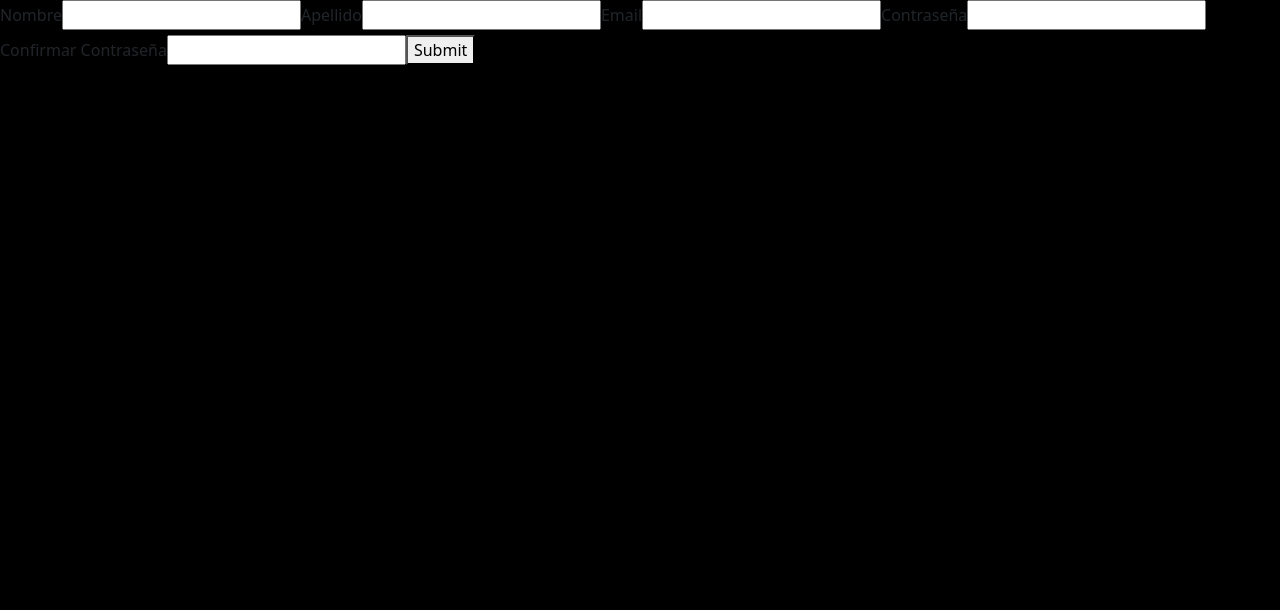
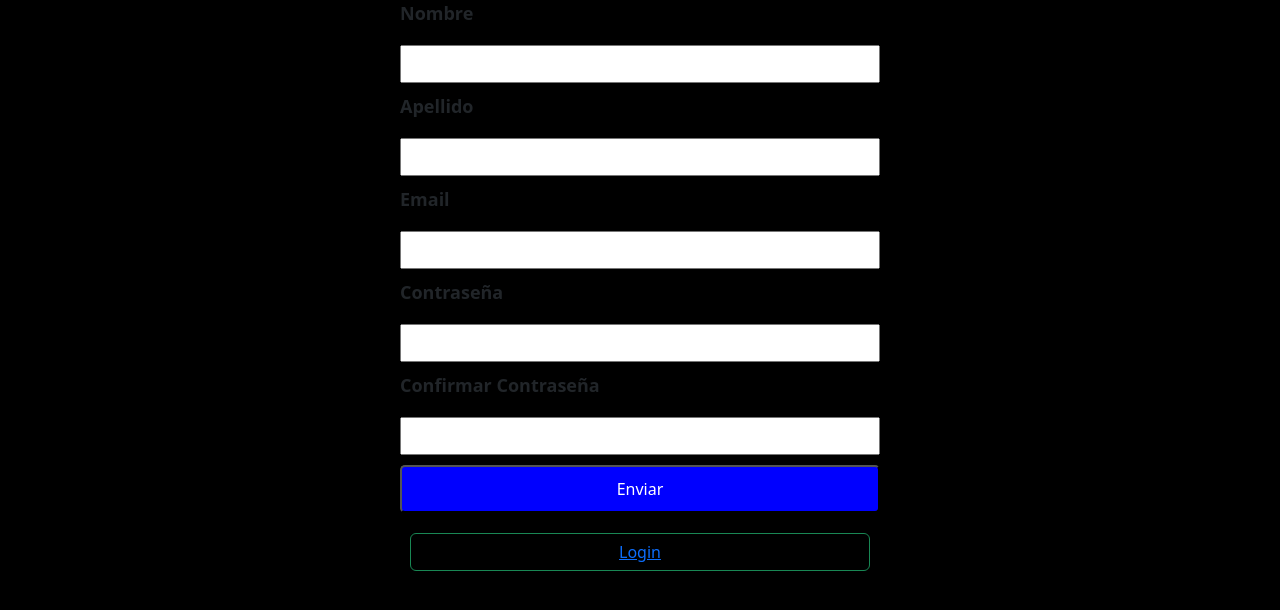
Before and after one commit to academia-geek/demo-day-projects-sdh-sports, a React (Create React App) app: page /register in a window 1280 px wide. Shown: the top 610 px of the page. Built offline with nearby package versions, Linux system fonts and the light colour scheme; no server answers.

Commit message:
Register tsx

```diff
--- a/src/Components/Register.js
+++ /dev/null
@@ -1,78 +0,0 @@
-import { Field, Form, Formik } from "formik";
-import React from "react";
-import { FormLabel } from "react-bootstrap";
-import * as Yup from "yup";
-
-const RegisterFormik = () => {
-  const SignupSchema = Yup.object().shape({
-    firstName: Yup.string()
-      .min(2, "NO cumple con el número min de caracteres")
-      .max(50, "Excede el máximo")
-      .required("Este campo es requerido"),
-    lastName: Yup.string()
-      .min(2, "NO cumple con el número min de caracteres")
-      .max(50, "Excede el máximo")
-      .required("Este campo es requerido"),
-    email: Yup.string().email("Invalid email").required("Required"),
-    pass: Yup.string()
-      .min(6, "pass muy corto")
-      .max(10, "Excede el máximo")
-      .oneOf([Yup.ref("pass2"), "Los password No coinciden"])
-      .required("Required"),
-    pass2: Yup.string()
-      .min(6, "Pass muy corto")
-      .max(10, "Excede el máximo")
-      .oneOf([Yup.ref("pass"), "Los password No coinciden"])
-      .required("Required"),
-  });
-  return (
-    <div>
-      <Formik
-        initialValues={{
-          firstName: "",
-          lastName: "",
-          email: "",
-          pass: "",
-          pass2: "",
-        }}
-        validationSchema={SignupSchema}
-        onSubmit={(values) => {
-          // same shape as initial values
-          console.log(values);
-        }}
-      >
-        {({ errors, touched }) => (
-          <Form>
-            <FormLabel>Nombre</FormLabel>
-            <Field name="firstName" />
-            {errors.firstName && touched.firstName ? (
-              <div>{errors.firstName}</div>
-            ) : null}
-
-            <FormLabel>Apellido</FormLabel>
-            <Field name="lastName" />
-            {errors.lastName && touched.lastName ? (
-              <div>{errors.lastName}</div>
-            ) : null}
-
-            <FormLabel>Email</FormLabel>
-            <Field name="email" type="email" />
-            {errors.email && touched.email ? <div>{errors.email}</div> : null}
-
-            <FormLabel>Contraseña</FormLabel>
-            <Field name="pass" type="pass" />
-            {errors.pass && touched.email ? <div>{errors.pass}</div> : null}
-
-            <FormLabel>Confirmar Contraseña</FormLabel>
-            <Field name="pass2" type="pass2" />
-            {errors.pass2 && touched.email ? <div>{errors.pass2}</div> : null}
-
-            <button type="submit">Submit</button>
-          </Form>
-        )}
-      </Formik>
-    </div>
-  );
-};
-
-export default RegisterFormik;
--- /dev/null
+++ b/src/Components/Register.tsx
@@ -0,0 +1,105 @@
+import React from "react";
+import { Button, FormLabel } from "react-bootstrap";
+import { useDispatch } from "react-redux";
+import { Link } from "react-router-dom";
+import { Field, Form, Formik, FormikHelpers } from "formik";
+import * as Yup from "yup";
+import { actionRegisterAsync } from "../Redux/actions/actionsRegister";
+
+interface FormValues {
+  firstName: string;
+  lastName: string;
+  email: string;
+  pass: string;
+  pass2: string;
+}
+
+const RegisterFormik = () => {
+  const SignupSchema = Yup.object().shape({
+    firstName: Yup.string()
+      .min(2, "NO cumple con el número min de caracteres")
+      .max(50, "Excede el máximo")
+      .required("Este campo es requerido"),
+    lastName: Yup.string()
+      .min(2, "NO cumple con el número min de caracteres")
+      .max(50, "Excede el máximo")
+      .required("Este campo es requerido"),
+    email: Yup.string().email("Invalid email").required("Required"),
+    pass: Yup.string()
+      .min(6, "pass muy corto")
+      .max(10, "Excede el máximo")
+      .oneOf([Yup.ref("pass2"), "Los password No coinciden"])
+      .required("Required"),
+    pass2: Yup.string()
+      .min(6, "Pass muy corto")
+      .max(10, "Excede el máximo")
+      .oneOf([Yup.ref("pass"), "Los password No coinciden"])
+      .required("Required"),
+  });
+
+  const dispatch:any = useDispatch();
+
+  const handleSubmit = async (
+    values: FormValues,
+  ) => {
+    console.log(values);
+    dispatch(actionRegisterAsync(
+      values.email,
+      values.pass,
+      values.firstName,
+      values.lastName
+    ))}
+
+  return (
+    <div style={{
+      margin: '0 400px'
+    }}>
+    <Formik
+      initialValues={{
+        firstName: "",
+        lastName: "",
+        email: "",
+        pass: "",
+        pass2: "",
+      }}
+      validationSchema={SignupSchema}
+      onSubmit={handleSubmit}
+    >
+      {({ errors, touched }) => (
+       <Form style={{ display: 'flex', flexDirection: 'column', gap: '10px' }}>
+       <FormLabel style={{ fontSize: '18px', fontWeight: 'bold' }}>Nombre</FormLabel>
+       <Field name="firstName" style={{ padding: '5px' }} />
+       {errors.firstName && touched.firstName ? (
+         <div style={{ color: 'red', fontSize: '14px' }}>{errors.firstName}</div>
+       ) : null}
+
+       <FormLabel style={{ fontSize: '18px', fontWeight: 'bold' }}>Apellido</FormLabel>
+       <Field name="lastName" style={{ padding: '5px' }} />
+       {errors.lastName && touched.lastName ? (
+         <div style={{ color: 'red', fontSize: '14px' }}>{errors.lastName}</div>
+       ) : null}
+
+       <FormLabel style={{ fontSize: '18px', fontWeight: 'bold' }}>Email</FormLabel>
+       <Field name="email" type="email" style={{ padding: '5px' }} />
+       {errors.email && touched.email ? <div style={{ color: 'red', fontSize: '14px' }}>{errors.email}</div> : null}
+
+       <FormLabel style={{ fontSize: '18px', fontWeight: 'bold' }}>Contraseña</FormLabel>
+       <Field name="pass" type="password" style={{ padding: '5px' }} />
+       {errors.pass && touched.pass ? <div style={{ color: 'red', fontSize: '14px' }}>{errors.pass}</div> : null}
+
+       <FormLabel style={{ fontSize: '18px', fontWeight: 'bold' }}>Confirmar Contraseña</FormLabel>
+       <Field name="pass2" type="password" style={{ padding: '5px' }} />
+       {errors.pass2 && touched.pass2 ? <div style={{ color: 'red', fontSize: '14px' }}>{errors.pass2}</div> : null}
+
+       <button type="submit" style={{ padding: '10px', background: 'blue', color: 'white', borderRadius: '5px', cursor: 'pointer' }}>Enviar</button>
+          <Button variant="outline-success" style={{ margin: "10px" }}>
+        <Link to="/login">Login</Link>
+      </Button>
+        </Form>
+      )}
+    </Formik>
+  </div>
+  );
+};
+
+export default RegisterFormik;
--- a/src/Router/App.tsx
+++ b/src/Router/App.tsx
@@ -27,6 +27,7 @@ const App = () => {
   return (
     <BrowserRouter>
       <Routes>
+
         <Route
           path="/login"
           element={
```
Also changed, not shown: src/Components/Home.jsx (added, +9 -0 lines).
